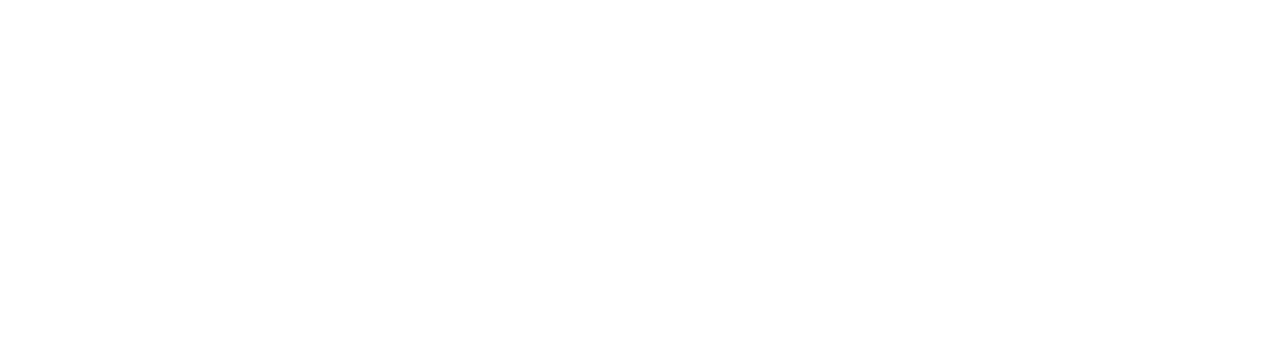
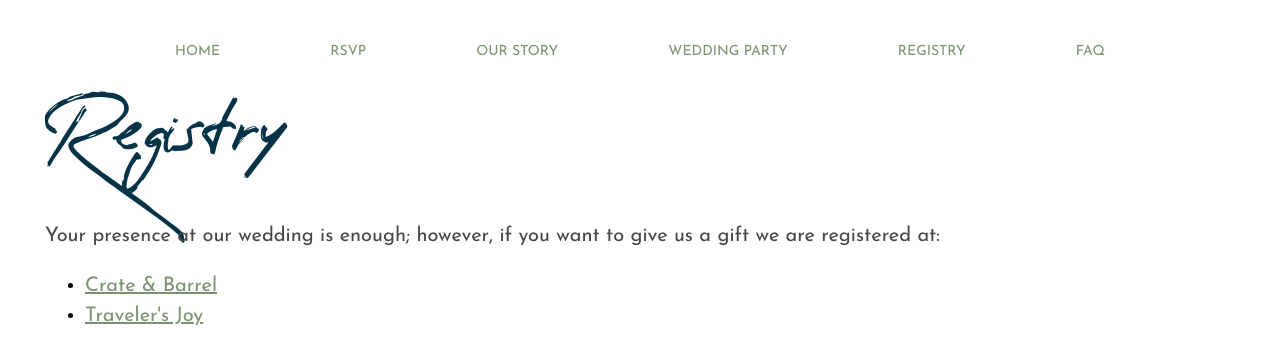
Before and after one commit to syneva-runyan/kyle-and-syneva, a React (Vite) app: page /registry in a window 1280 px wide. Before the commit this address had no page. Shown: the top 364 px of the page. Built offline with nearby package versions, Linux system fonts and the light colour scheme.

Commit message:
add links to registry

```diff
--- a/src/App.css
+++ b/src/App.css
@@ -12,6 +12,7 @@ h1,
 .h1 {
   font-family: 'reeyregular';
   line-height: 1.5;
+  pointer-events: none;
 }
 
 h2,
--- a/src/App.tsx
+++ b/src/App.tsx
@@ -6,6 +6,7 @@ import OurStory from './blocks/OurStory';
 import ComingSoon from './blocks/ComingSoon';
 import RSVP from './blocks/RSVP';
 import { useState } from 'react';
+import Registry from './blocks/Registry';
 
 export default function App() {
   return (
@@ -16,6 +17,7 @@ export default function App() {
           <Route path="our-story" element={<OurStory />} />
           <Route path="faq" element={<FAQ />} />
           <Route path="rsvp" element={<RSVP />} />
+          <Route path='registry' element={<Registry/>} />
           <Route path="nothing-here" element={<ComingSoon />} />
         </Route>
       </Routes>
@@ -50,7 +52,7 @@ function Layout() {
             <Link to="/nothing-here">Wedding Party</Link>
           </li>
           <li className='navItem'>
-            <Link to="/nothing-here">Registry</Link>
+            <Link to="/registry">Registry</Link>
           </li>
           <li className='navItem'>
             <Link to="/faq">FAQ</Link>
--- a/src/blocks/RSVP.tsx
+++ b/src/blocks/RSVP.tsx
@@ -11,6 +11,20 @@ export default function RSVPIndex() {
     const [guestResponses, setGuestResponses] = useState<guestInfoType>();
 
     function selectGuest(guestInfo: guestInfoType) {
+        // hacky code to add default attending status
+        const updatedPartyMembers = guestInfo.partyMembers.map(member => {
+            return {
+                "attending": true,
+                "eventsAttending": {
+                    "Thursday evening dinner and welcome party": false,
+                    "Friday afternoon lunch and activity":  false,
+                    "Friday evening rehersal dinner and drinks": false,
+                    "Saturday wedding and reception": false
+                },
+                ...member
+            }
+        });
+        guestInfo.partyMembers = updatedPartyMembers;
         setGuestInfo(guestInfo);
         setStageInProcess("questions");
     }
--- /dev/null
+++ b/src/blocks/Registry.tsx
@@ -0,0 +1,20 @@
+export default function() {
+  return (
+    <>
+    <h1>Registry</h1>
+    <p>Your presence at our wedding is enough; however, if you want to give us a gift we are registered at:</p>
+    <ul>
+        <li>
+            <a target="_blank" rel="noopener noreferrer" href="https://www.crateandbarrel.com/gift-registry/kyle-kennedy-and-syneva-runyan/r7264121">
+              Crate & Barrel
+            </a>
+        </li>
+        <li>
+            <a target="_blank" rel="noopener noreferrer" href="https://www.travelersjoy.com/kyleandsyneva">
+              Traveler's Joy
+            </a>
+        </li>
+   </ul>
+   </>
+  );
+}
```
